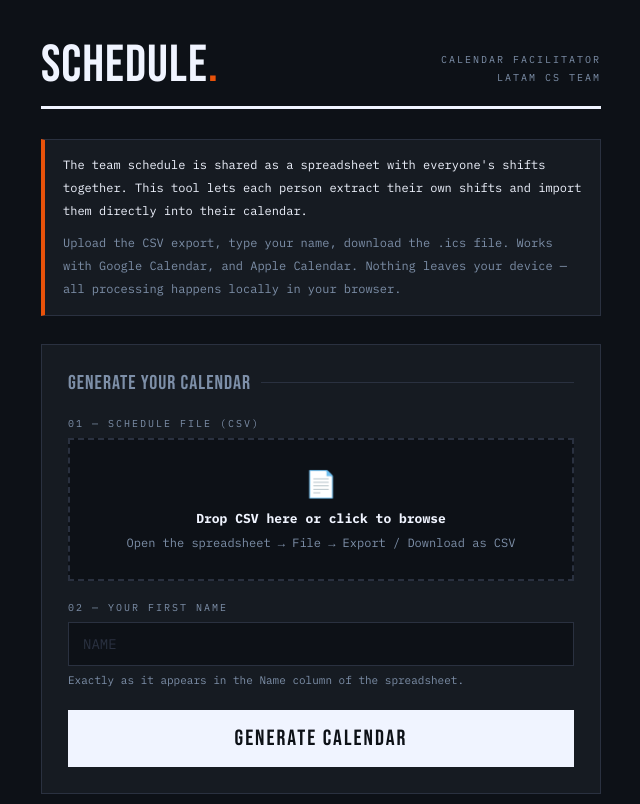
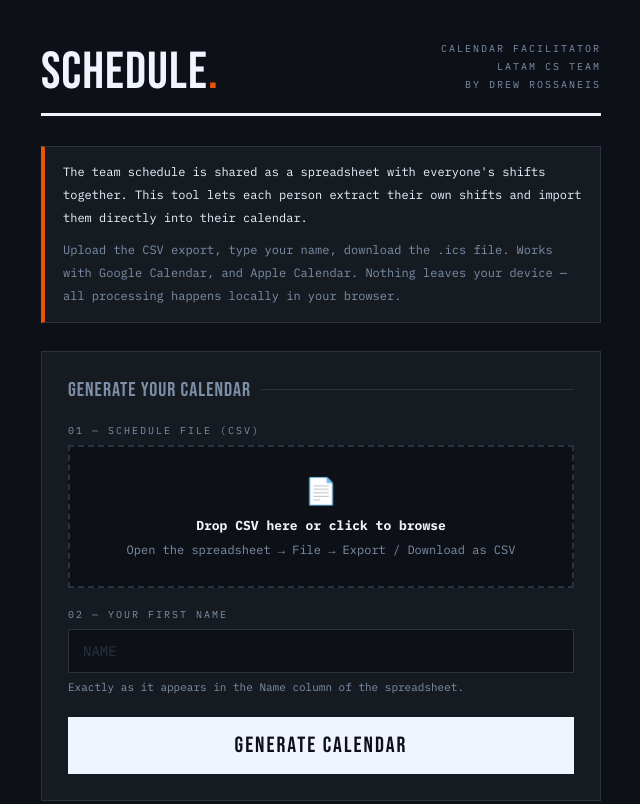
Before and after one commit to drewrossaneis/Schedule, a plain HTML site: page index.html in a window 1280 px wide. Shown: the top 804 px of the page, without its empty margins (319-959 px from the left). Drawn offline with Linux system fonts and the light colour scheme.

Commit message:
Update index.html

```diff
--- a/index.html
+++ b/index.html
@@ -333,7 +333,7 @@ input[type="text"]::placeholder {
 
   <div class="header">
     <div class="logo">Schedule<span class="logo-dot">.</span></div>
-    <div class="header-sub">Calendar Facilitator<br>LATAM CS Team</div>
+    <div class="header-sub">Calendar Facilitator<br>LATAM CS Team<br>By Drew Rossaneis</div>
   </div>
 
   <div class="intro">
```
